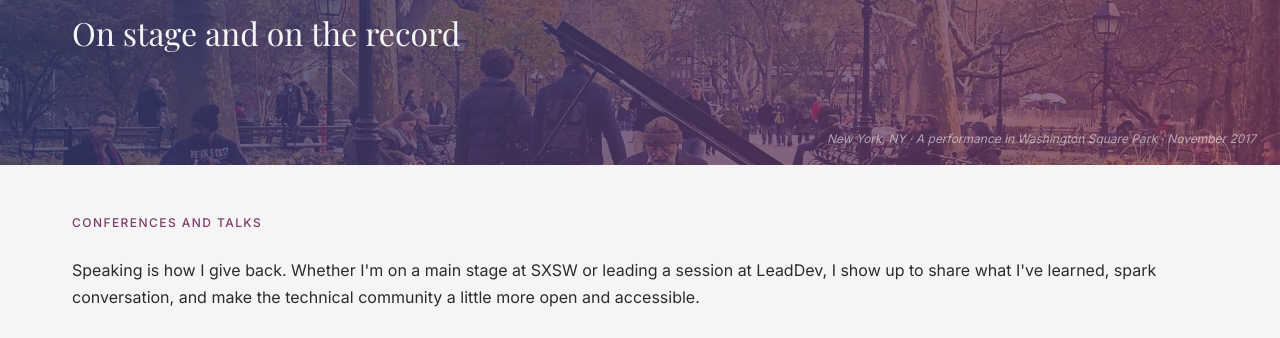
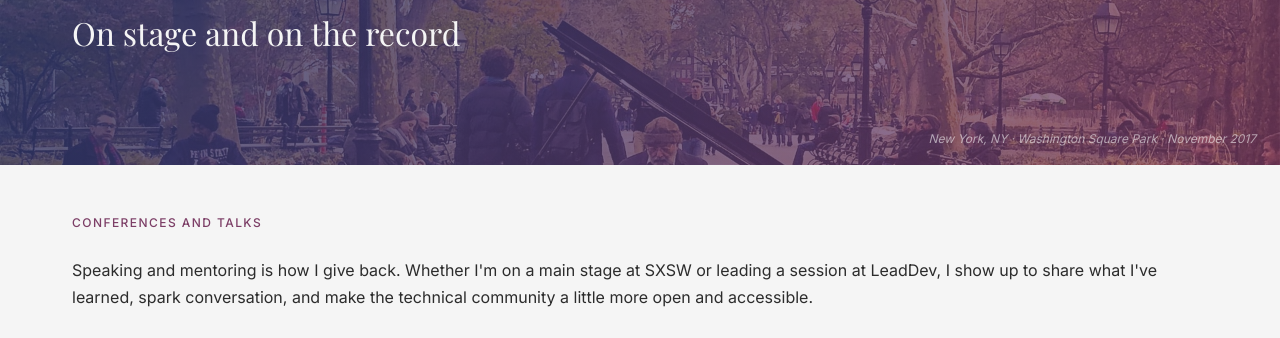
Before and after one commit to mirella4real/mirellabatista-com-frontend, a website: page index2.html in a window 1280 px wide. Shown: the part 7420-7758 px from the top of the page. Drawn offline with nearby package versions, Linux system fonts and the light colour scheme; a script that the page names is missing; a web font is replaced by a local one.

Commit message:
feat: Changes to writing section

```diff
--- a/index2.html
+++ b/index2.html
@@ -944,8 +944,7 @@
               </div>
             </div>
             <p class="section-banner__caption">
-              New York, NY · A performance in Washington Square Park · November
-              2017
+              New York, NY · Washington Square Park · November 2017
             </p>
           </div>
 
@@ -953,10 +952,10 @@
             <div class="speaking__intro">
               <p class="section-label">Conferences and talks</p>
               <p class="speaking__intro-text">
-                Speaking is how I give back. Whether I'm on a main stage at SXSW
-                or leading a session at LeadDev, I show up to share what I've
-                learned, spark conversation, and make the technical community a
-                little more open and accessible.
+                Speaking and mentoring is how I give back. Whether I'm on a main
+                stage at SXSW or leading a session at LeadDev, I show up to
+                share what I've learned, spark conversation, and make the
+                technical community a little more open and accessible.
               </p>
             </div>
 
@@ -1255,6 +1254,9 @@
 
           <div class="container">
             <div class="writing__intro">
+              <p class="section-label">
+                Writing to understand, not just to publish
+              </p>
               <p class="writing__intro-text">
                 Writing is how I process and share what I've learned. Each of
                 these articles was born from a real challenge I faced, a
```
